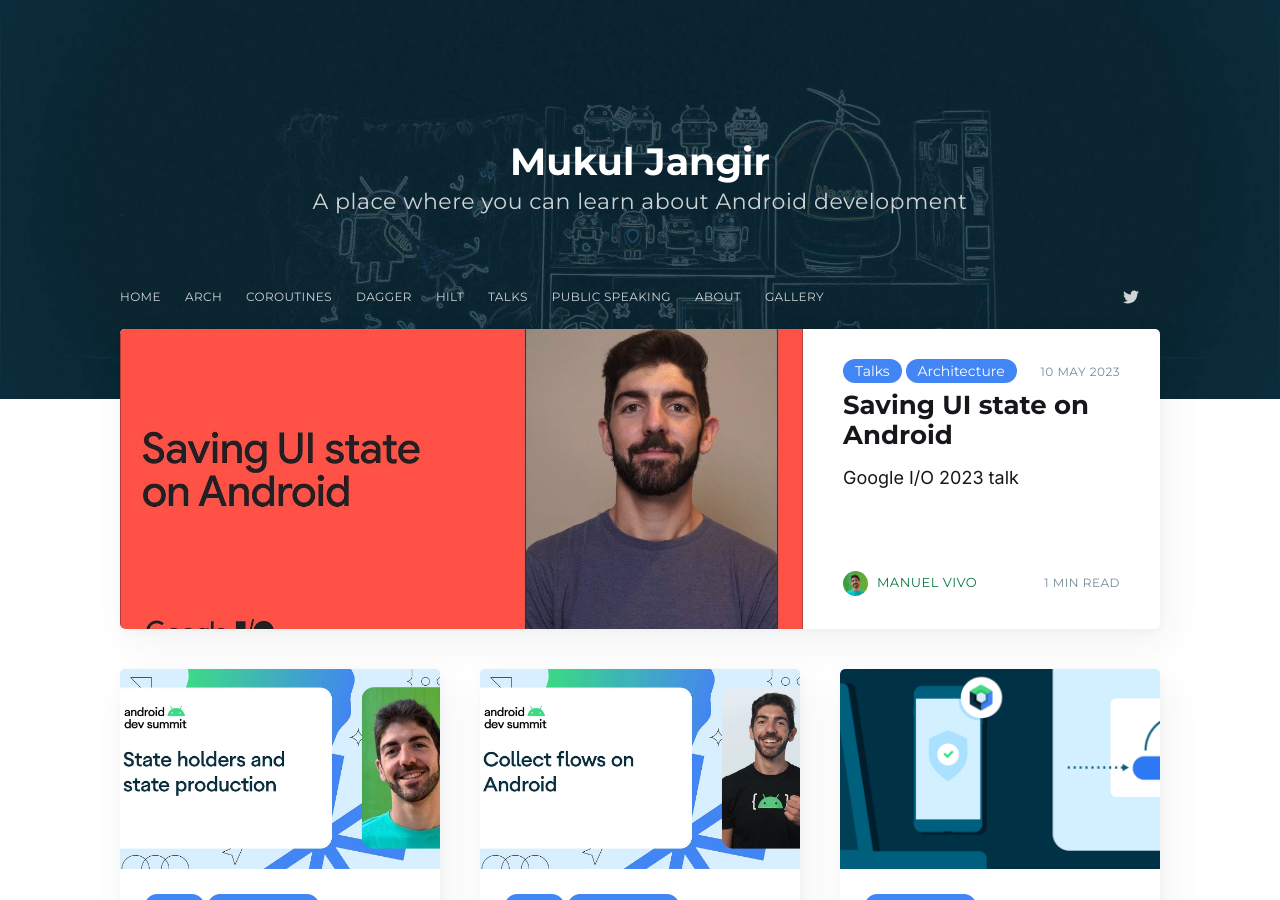
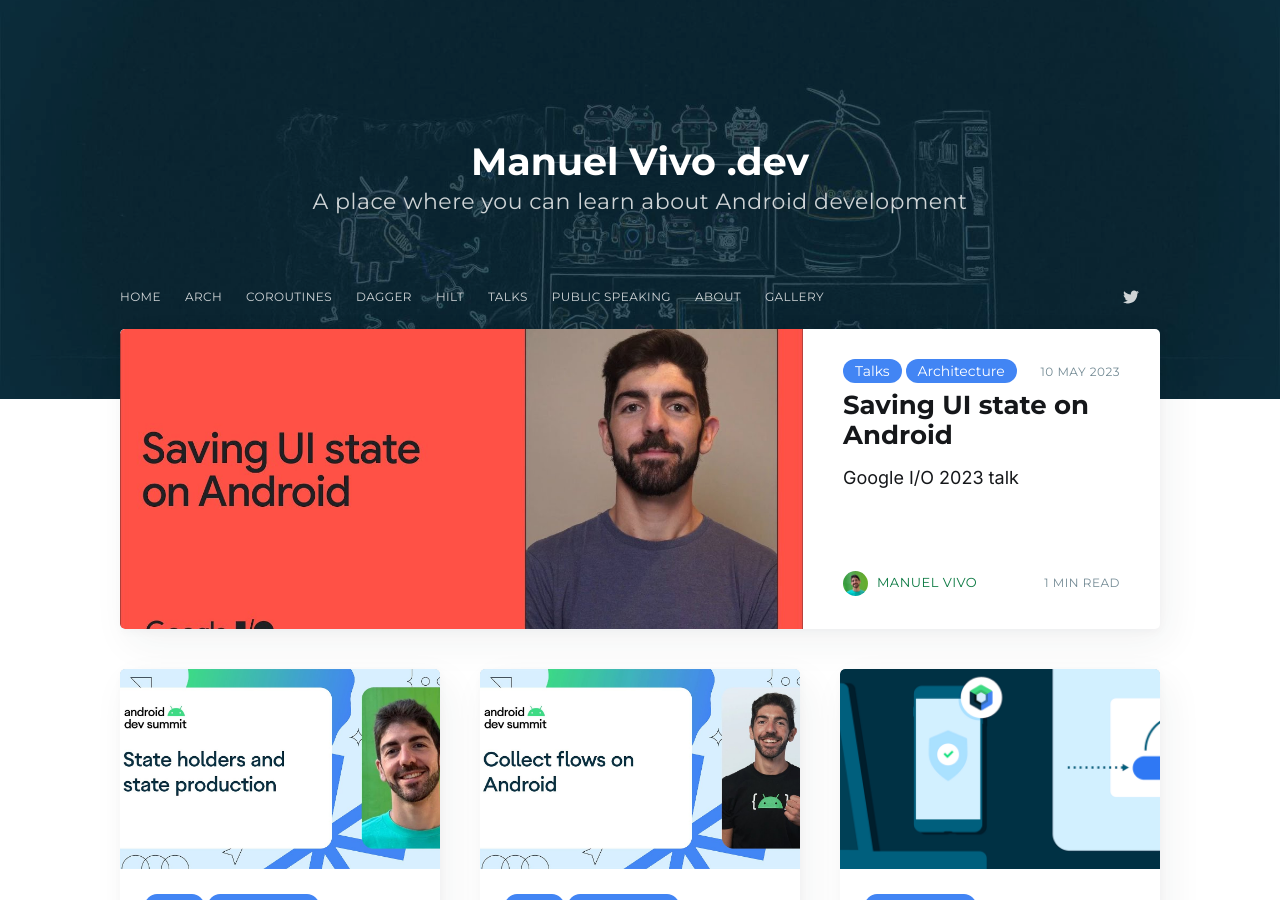
Before and after one commit to Mukuljangir372/mukuljangir372.github.io, a Jekyll site: the page built from index.html, in a window 1280 px wide and 900 px high. Built offline with Jekyll 4.4.1, drawn with Linux system fonts in a browser that asks for light colours; nearby versions of some CDN libraries; the list of posts is cut into pages by our own code; comment, search, counter and statistics services are not loaded; some of the changed text lies outside the part shown.

Commit message:
Revert "config changes"
This reverts commit 5ef500e98fb77da845475910ae0b914d43c28ecd.

```diff
--- a/_config.yml
+++ b/_config.yml
@@ -7,18 +7,18 @@
 
 # edit baseurl to simply '/' if using as your personal page (instead of a project page)
 baseurl: /
-url: https://mukuljangir372.github.io
+url: https://manuelvivo.dev
 
 # Website info
-title: Mukul Jangir
+title: Manuel Vivo .dev
 description: A place where you can learn about Android development
 cover: assets/images/blog-cover.jpg
 #logo: assets/images/blog-icon.png
 #logo_dark: assets/images/favicon.png
 favicon: assets/images/favicon.png
-production_url: https://mukuljangir372.github.io
-source_url: https://github.com/mukuljangir372/mukuljangir372.github.io
-CNAME: mukuljangir372.github.io #add cname for website to be created
+production_url: https://manuelvivo.dev/
+source_url: https://github.com/manuelvicnt/manuelvicnt.github.io
+CNAME: manuelvivo.dev #add cname for website to be created
 
 # Social info
 navigation: True # show the navbar links
@@ -26,7 +26,7 @@
 
 # Disqus
 disqus: True
-disqus_shortname: mukuljangir
+disqus_shortname: manuelvivo
 
 # Google Analytics
 google_analytics: G-8WG7TD0NF4 # replace with your GA tracking identifier
@@ -66,13 +66,13 @@
 # or "master" otherwise
 safe: False
 lsi: False
-username: mukuljangir372
-repo: mukuljangir372
+username: manuelvicnt
+repo: manuelvicnt
 branch: master
-relative_source: ../mukuljangir372.github.io/
+relative_source: ../manuelvivo.dev/
 destination: _site
-production_url:  https://mukuljangir372.github.io
-source_url:  https://github.com/mukuljangir372/mukuljangir372.github.io
+production_url:  https://manuelvivo.dev/
+source_url:  https://github.com/manuelvicnt/manuelvicnt.github.io
 
 exclude:
   - assets/css
```
